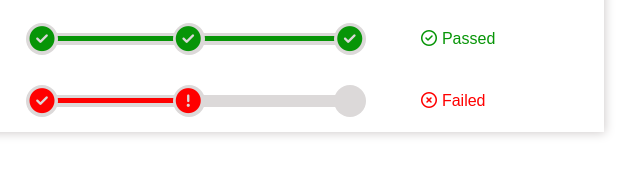
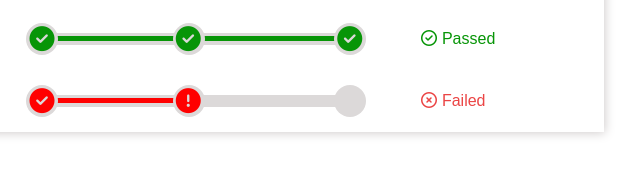
Before and after one commit to ehsan953/Task-Status, a plain HTML site: page index.html in a window 1280 px wide. Shown: the part 333-508 px from the top of the page, 352-992 px from the left. Drawn offline with Linux system fonts and the light colour scheme.

Commit message:
Changed color

```diff
--- a/index.html
+++ b/index.html
@@ -286,7 +286,7 @@
             <div class="circle3"></div>
           </div>
         </td>
-        <td style="color: red">
+        <td style="color: rgb(235, 69, 69)">
           <i class="fa-regular fa-circle-xmark" style="margin-right: 5px"></i
           >Failed
         </td>
```
